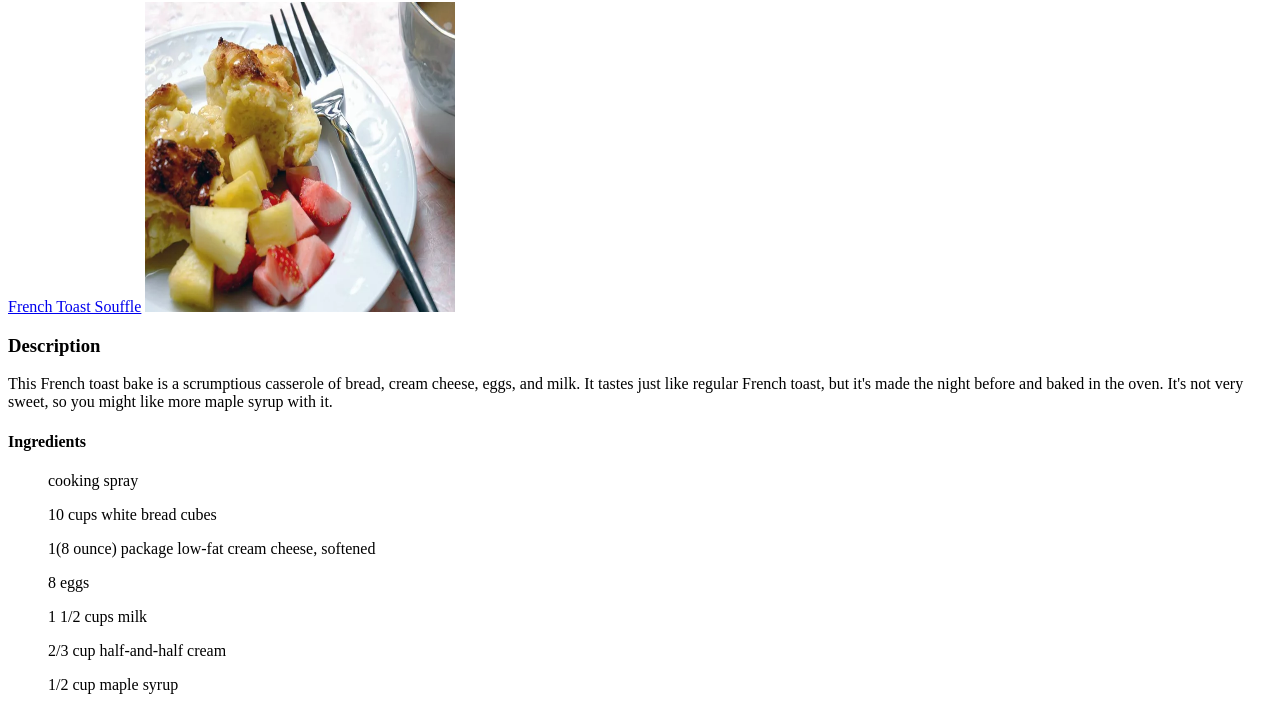
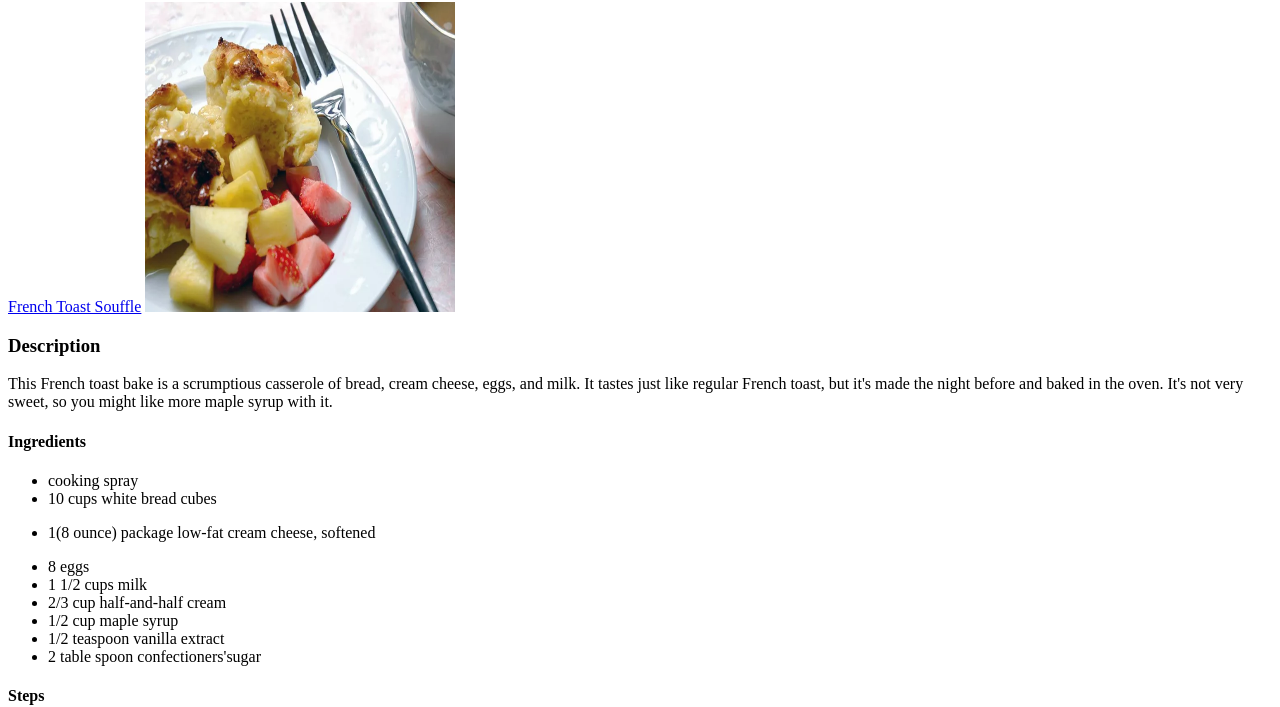
Before and after one commit to Vlad-Balteanu/odin-recipes, a plain HTML site: page index.html in a window 1280 px wide. Shown: the part 78-785 px from the top of the page. Drawn offline with Linux system fonts and the light colour scheme.

Commit message:
add list replacing paragraph in unordered list

```diff
--- a/index.html
+++ b/index.html
@@ -17,15 +17,15 @@
 
         <h4>Ingredients</h4>
         <ul>
-            <p>cooking spray</p>
-            <p>10 cups white bread cubes</p>
-            <p>1(8 ounce) package low-fat cream cheese, softened</p>
-            <p>8 eggs</p>
-            <p>1 1/2 cups milk</p>
-            <p>2/3 cup half-and-half cream</p>
-            <p>1/2 cup maple syrup</p>
-            <p>1/2 teaspoon vanilla extract</p>
-            <p>2 table spoon confectioners'sugar</p>
+            <li>cooking spray</li>
+            <li>10 cups white bread cubes</p>
+            <li>1(8 ounce) package low-fat cream cheese, softened</p>
+            <li>8 eggs</li>
+            <li>1 1/2 cups milk</li>
+            <li>2/3 cup half-and-half cream</li>
+            <li>1/2 cup maple syrup</li>
+            <li>1/2 teaspoon vanilla extract</li>
+            <li>2 table spoon confectioners'sugar</li>
         </ul>
 
         <h4>Steps</h4>
```
